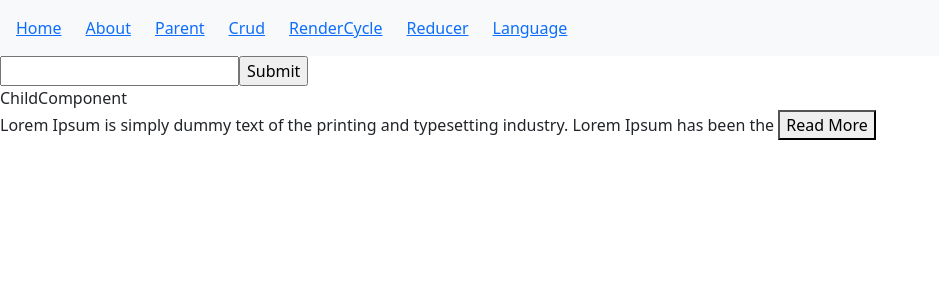
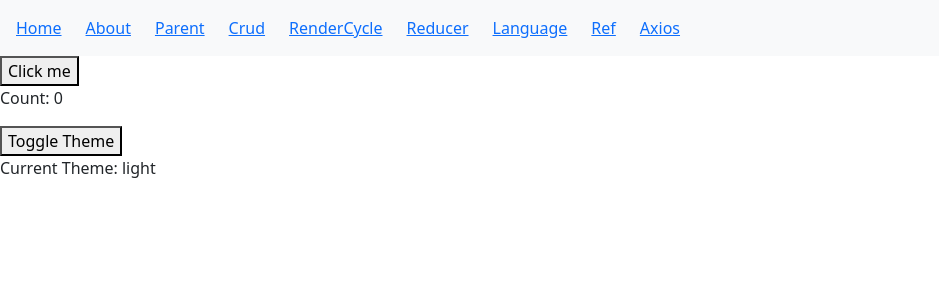
Before and after one commit to Vaibhavthanki/my-react-app, a React (Vite) app: page /parent in a window 1280 px wide. Shown: the top 300 px of the page, without its empty margins (0-939 px from the left). Built offline with nearby package versions, Linux system fonts and the light colour scheme.

Commit message:
feat: Add ReactUseCallback and ReactUseRef components; update App and Navigation for new routes; enhance ParentComponent and ChildComponent with data handling and memoization

```diff
--- a/src/App.jsx
+++ b/src/App.jsx
@@ -17,6 +17,8 @@ import { ParentComponent } from "./ParentComponent";
 import { RenderCycle } from "./renderCycle";
 import { Reducer } from "./Reducer";
 import { Language } from "./Language";
+import ReactUseCallback from "./ReactUseCallback";
+import { ReactUseRef } from "./ReactUseRef";
 
 function App() {
   return (
@@ -43,10 +45,12 @@ function App() {
           <Route path="/about" element={<About />} />
           <Route path="/registration" element={<Registration />} />
           <Route path="/crud" element={<Crud />} />
-          <Route path="/parent" element={<ParentComponent />} />
+          <Route path="/parent" element={<ReactUseCallback />} />
           <Route path="/rendercycle" element={<RenderCycle />} />
           <Route path="/reducer" element={<Reducer />} />
           <Route path="/language" element={<Language />} />
+          <Route path="/ref" element={<ReactUseRef />} />
+          <Route path="/axios" element={<Axios />} />
         </Routes>
       </BrowserRouter>
     </div>
--- a/src/Axios.jsx
+++ b/src/Axios.jsx
@@ -1,4 +1,4 @@
-import React, { useEffect, useState } from "react";
+import React, { useCallback, useEffect, useRef, useState } from "react";
 import axios from "axios";
 import { Grid } from "@mui/material";
 import ProductCard from "./ProductCard";
@@ -8,9 +8,25 @@ import CounterWithProps from "./CounterWithProps";
 export default function Axios() {
   const [data, setData] = useState(null);
   //   const [counter, setCounter] = useState(0);
+  const initialRender = useRef(true);
 
-  useEffect(() => {
-    const fetchData = async () => {
+  // useEffect(() => {
+  //   if (initialRender.current) {
+  //     initialRender.current = false;
+  //     const fetchData = async () => {
+  //       try {
+  //         const response = await axios.get("https://fakestoreapi.com/products");
+  //         console.log("Data fetched successfully:", response.data);
+  //         setData(response.data);
+  //       } catch (error) {
+  //         console.error("Error fetching data:", error);
+  //       }
+  //     };
+  //     fetchData();
+  //   }
+  // }, []);
+
+  const fetchData = useCallback(async () => {
     try {
       const response = await axios.get("https://fakestoreapi.com/products");
       console.log("Data fetched successfully:", response.data);
@@ -18,9 +34,13 @@ export default function Axios() {
     } catch (error) {
       console.error("Error fetching data:", error);
     }
-    };
+  }, []);
+  useEffect(() => {
+    if (initialRender.current) {
+      initialRender.current = false;
       fetchData();
-  }, []);
+    }
+  }, [fetchData]);
 
   //   const handleIncrement = () => {
   //     setCounter(counter + 1);
--- a/src/ChildComponent.jsx
+++ b/src/ChildComponent.jsx
@@ -1,7 +1,7 @@
 import React, { memo } from "react";
 
-const ChildComponent = ({ data }) => {
-  console.log(data, "check4");
+const ChildComponent = ({ data, handleSubmit }) => {
+  console.log(data, "check4", handleSubmit);
   return <div>ChildComponent</div>;
 };
 
--- a/src/Navigation.jsx
+++ b/src/Navigation.jsx
@@ -67,6 +67,12 @@ export const Navigation = () => {
             <div className="col mr-3">
               <Link to="/language">Language</Link>
             </div>
+            <div className="col mr-3">
+              <Link to="/ref">Ref</Link>
+            </div>
+            <div className="col mr-3">
+              <Link to="/axios">Axios</Link>
+            </div>
             {/* <div className="col mr-3">
               <button onClick={handleClick}>Registration</button>
             </div> */}
--- a/src/ParentComponent.jsx
+++ b/src/ParentComponent.jsx
@@ -10,6 +10,7 @@ export const ParentComponent = () => {
     const data = inputValue;
     setData(data);
   };
+
   return (
     <>
       <input
@@ -18,7 +19,7 @@ export const ParentComponent = () => {
         onChange={(e) => setInputValue(e.target.value)}
       />
       <input type="button" value="Submit" onClick={handleSubmit} />
-      <ChildComponent data={data} />
+      <ChildComponent data={data} handleSubmit={handleSubmit} />
       <ReadMore
         data={
           "Lorem Ipsum is simply dummy text of the printing and typesetting industry. Lorem Ipsum has been the industry's standard dummy text ever since the 1500s, when an unknown printer took a galley of type and scrambled it to make a type specimen book. It has survived not only five centuries, but also the leap into electronic typesetting, remaining essentially unchanged. It was popularised in the 1960s with the release of Letraset sheets containing Lorem Ipsum passages, and more recently with desktop publishing software like Aldus PageMaker including versions of Lorem Ipsum."
--- /dev/null
+++ b/src/ReactUseCallback.jsx
@@ -0,0 +1,44 @@
+import React, { useState, useCallback, memo } from "react";
+
+// ChildComponent is optimized with React.memo
+const ChildComponent = memo(({ handleClick }) => {
+  console.log("Child Component rendered"); // This will only log when props change
+  return <button onClick={handleClick}>Click me</button>;
+});
+
+// ParentComponent
+const ReactUseCallback = () => {
+  console.log("Parent Component rendered");
+  const [count, setCount] = useState(0);
+  const [theme, setTheme] = useState("light");
+
+  //   // The 'increment' function is memoized using useCallback
+  const increment = useCallback(() => {
+    setCount((c) => c + 1); // Using functional updates removes 'count' from dependencies
+  }, []); // Empty dependency array means the function is created once
+
+  // The 'toggleTheme' function is also memoized
+  const toggleTheme = useCallback(() => {
+    setTheme((t) => (t === "light" ? "dark" : "light"));
+  }, []);
+
+  //   const increment = () => {
+  //     setCount((c) => c + 1); // Using functional updates removes 'count' from dependencies
+  //   };
+
+  //   const toggleTheme = () => {
+  //     setTheme((t) => (t === "light" ? "dark" : "light"));
+  //   };
+
+  return (
+    <div>
+      {/* ChildComponent receives a stable 'handleClick' prop */}
+      <ChildComponent handleClick={increment} />
+      <p>Count: {count}</p>
+      <button onClick={toggleTheme}>Toggle Theme</button>
+      <p>Current Theme: {theme}</p>
+    </div>
+  );
+};
+
+export default ReactUseCallback;
--- /dev/null
+++ b/src/ReactUseRef.jsx
@@ -0,0 +1,17 @@
+import React, { useRef } from "react";
+
+export const ReactUseRef = () => {
+  const inputRef = useRef(null);
+
+  const focusInput = () => {
+    console.log("check7", inputRef);
+    inputRef.current.focus();
+  };
+
+  return (
+    <div>
+      <input ref={inputRef} type="text" placeholder="Focus me!" />
+      <button onClick={focusInput}>Focus Input</button>
+    </div>
+  );
+};
```
Lines whose indentation alone changed are shown as unchanged.
